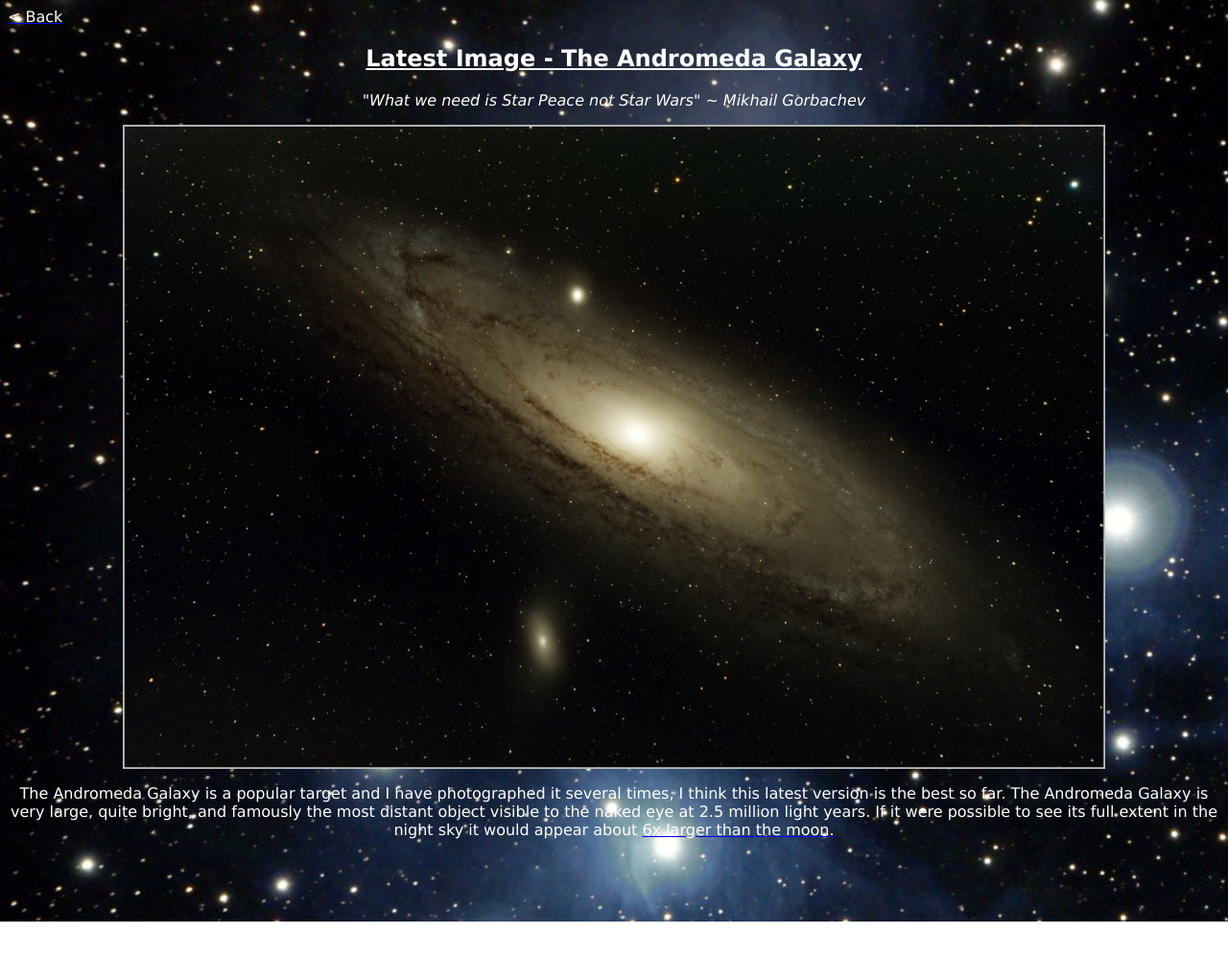
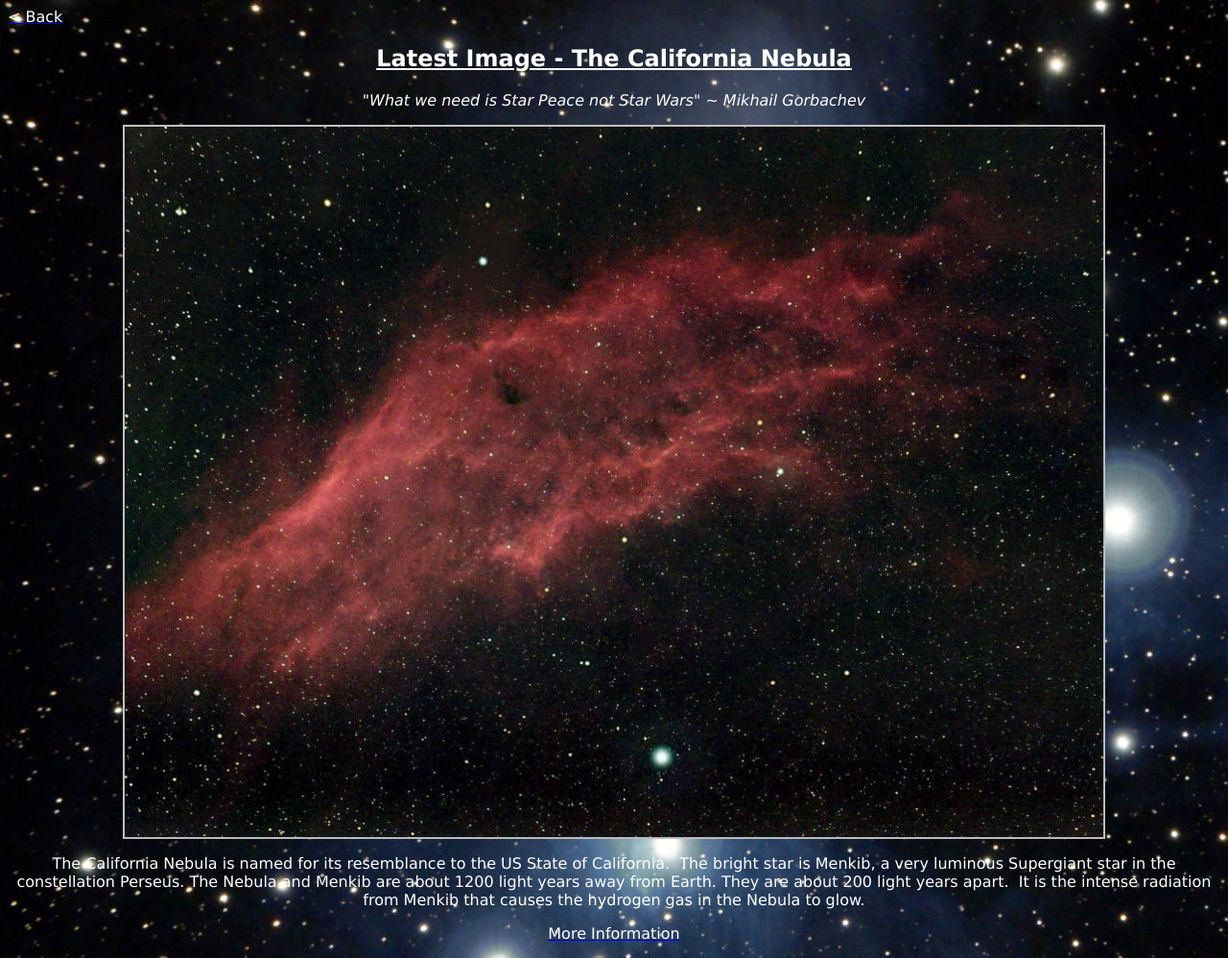
Before and after one commit to hefy-jefy/Website, a plain HTML site: page latest_image.html in a window 1280 px wide. Shown: the whole page at 96% size. Before the commit the page ends 960 px from the top, so only its background shows below. Drawn offline with Linux system fonts and the light colour scheme.

Commit message:
Add files via upload
Latest image update

```diff
--- a/latest_image.html
+++ b/latest_image.html
@@ -11,22 +11,21 @@
 <body>
 
 <p style="text-align: left"><a href="index.html"><font color="#FFFFFF">&lt; Back</font></a></p>
-<h2 style="text-align: center"><u><b>Latest Image - The Andromeda Galaxy</b></u></h2>
+<h2 style="text-align: center"><u><b>Latest Image - The California Nebula </b></u></h2>
 <p style="text-align: center"><i>&quot;What we need is Star Peace not Star Wars&quot; ~
 Mikhail Gorbachev</i></p>
 <p style="text-align: center">
-<a href="https://drive.google.com/file/d/12TvLPI75OTkXZdIzUzcszOcPpUf6F2za/view?usp=share_link">
-<img border="0" src="./images/Andromeda2022_4.jpg" width="1024" height="671"></a></p>
-<p style="text-align: center">The Andromeda Galaxy is a popular target and I
-have photographed it several times, I think this latest version is the best so
-far. The Andromeda Galaxy is very large, quite bright, and famously the most
-distant object visible to the naked eye at 2.5 million light years. If it were
-possible to see its full extent in the night sky it would appear about
-<a href="https://drive.google.com/file/d/12jLcQhEOAYRiflNt2WjtKWeZICz9Zzzv/view?usp=share_link">
-<font color="#FFFFFF">6x larger
-than the moon.</font></a></p>
-<p style="text-align: center">&nbsp;</p>
-<p style="text-align: center">&nbsp;</p>
+<a href="https://drive.google.com/file/d/13KiZjPU4qyysm-qoKDDFc70TBZNtyZKS/view?usp=share_link">
+<img border="0" src="./images/California2_1.jpg" width="1024" height="744"></a></p>
+<p style="text-align: center">
+The California Nebula is named for its resemblance to the US State of
+California.&nbsp; The bright star is Menkib, a very luminous Supergiant star in
+the constellation Perseus. The Nebula and Menkib are about 1200 light years
+away from Earth. They are about 200 light years apart.&nbsp; It is the intense radiation from Menkib that causes the hydrogen gas
+in the Nebula to glow.</p>
+<p style="text-align: center">
+<a href="https://en.wikipedia.org/wiki/California_Nebula"><font color="#FFFFFF">More
+Information</font></a></p>
 
 </body>
 
```
Also changed, not shown: gallery.html (+15 -0 lines).
